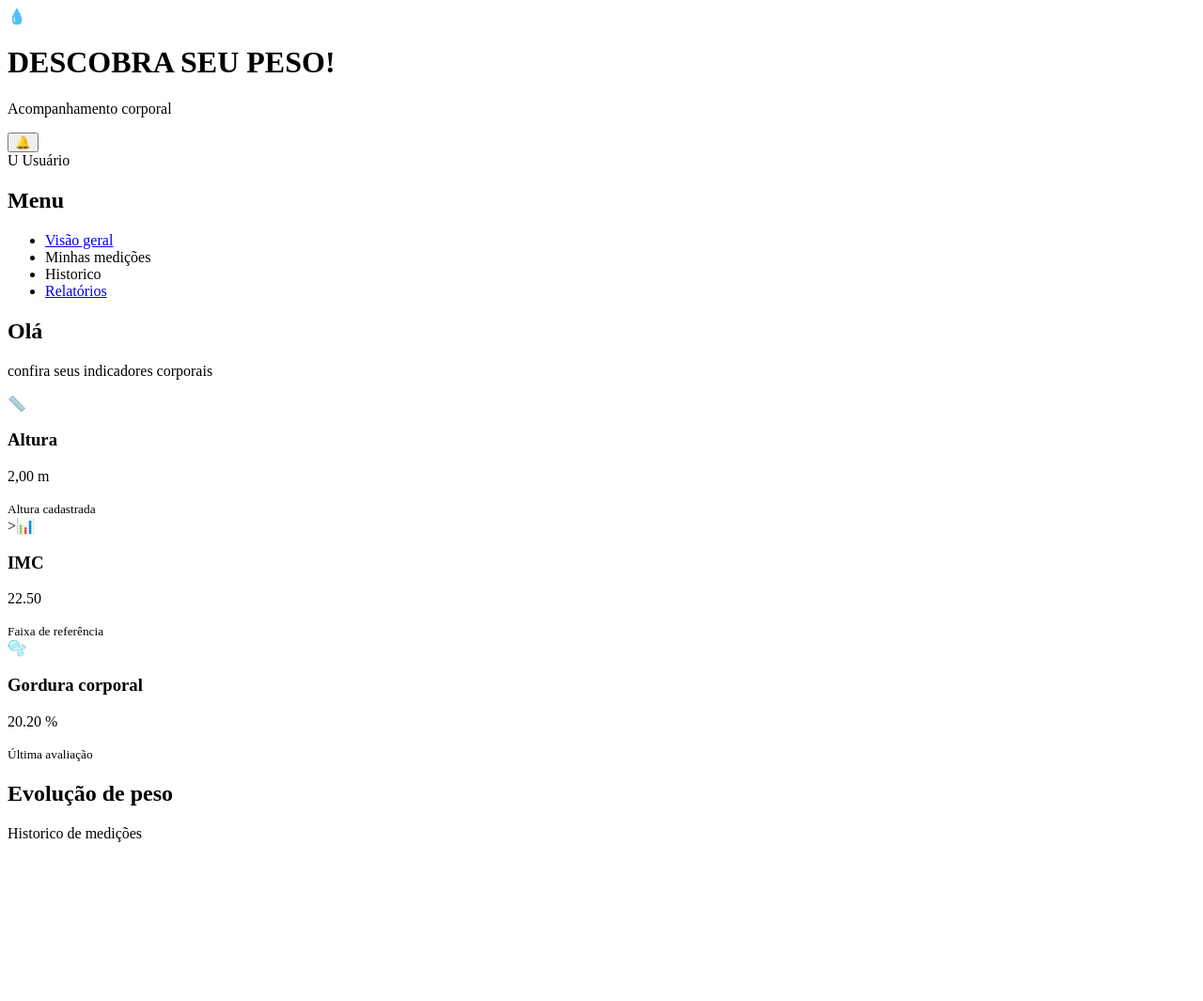
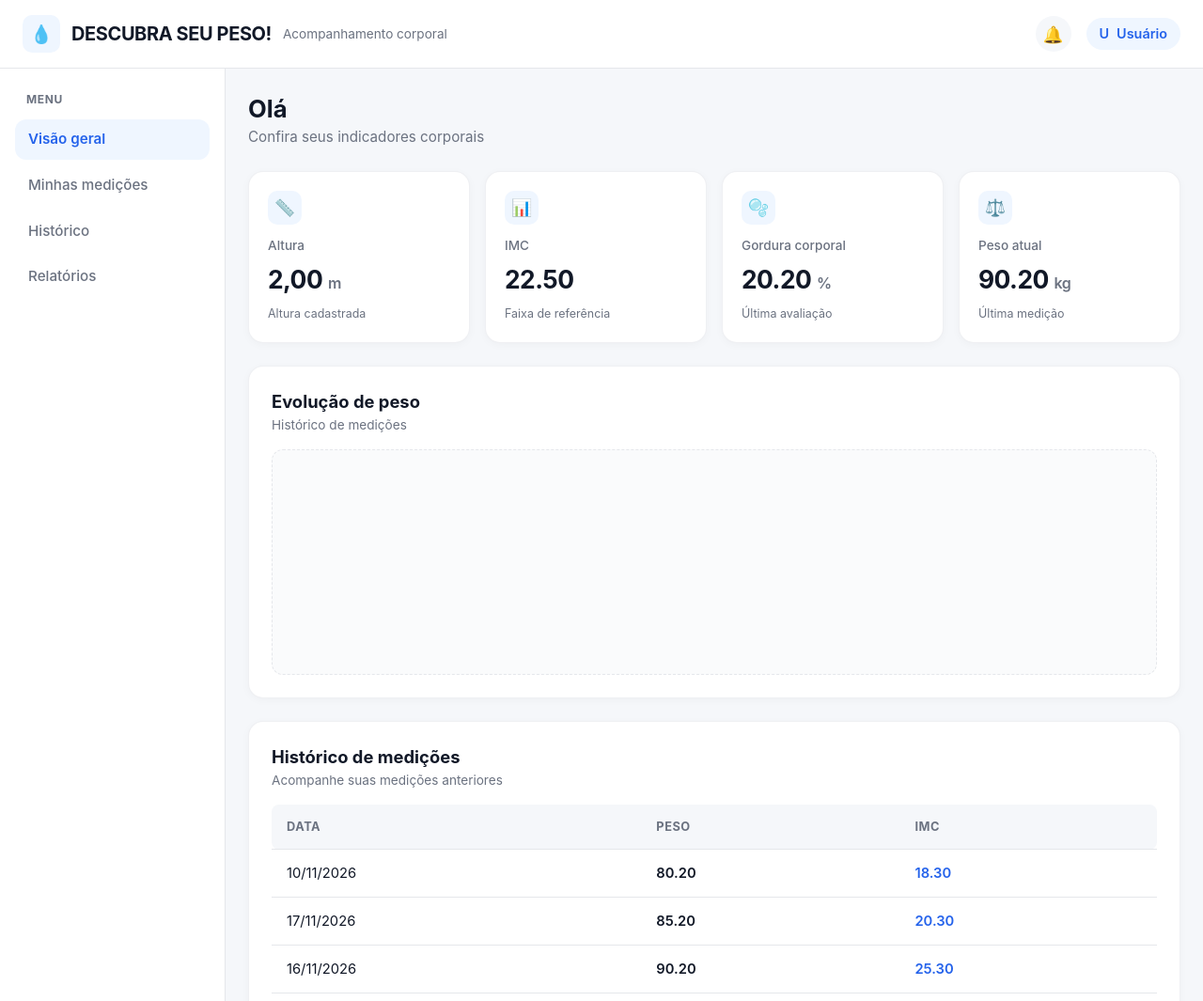
Before and after one commit to LuizHenrique5854/Trabalho-Pesagem, a plain HTML site: page front-end/index.html in a window 1280 px wide. Shown: the top 1065 px of the page at 94% size. Drawn offline with Linux system fonts and the light colour scheme.

Commit message:
Update index.html

```diff
--- a/front-end/index.html
+++ b/front-end/index.html
@@ -3,8 +3,8 @@
 <head>
     <meta charset="UTF-8">
     <meta name="viewport" content="width=device-width, initial-scale=1.0">
-    <title>Trabalho_pesagem</title>
-    <a href="css/style.css"></a>
+    <title>Trabalho Pesagem</title>
+    <link rel="stylesheet" href="css/style.css">
 </head>
 
 <body>
@@ -14,7 +14,7 @@
                 <div class="logo-icon">
                     <span class="#">💧</span>
                 </div>
-                <h1 class="4">DESCOBRA SEU PESO!</h1>
+                <h1 class="4">DESCUBRA SEU PESO!</h1>
                 <span class="#">
                     <p class="#">Acompanhamento corporal</p>
                 </span>
@@ -36,8 +36,8 @@
                 <h2 class="#">Menu</h2>
                 <ul>
                     <li><a href="#">Visão geral</a></li>
-                    <li><a href="#"></a>Minhas medições</li>
-                    <li><a href="#"></a>Historico</li>
+                    <li><a href="#">Minhas medições</a></li>
+                    <li><a href="#">Histórico</a></li>
                     <li><a href="#">Relatórios</a></li>
                 </ul>
             </nav>
@@ -45,7 +45,7 @@
         <main class="#">
             <section class="#">
                 <h2 class="#">Olá</h2>
-                <p class="#">confira seus indicadores corporais</p>
+                <p class="#">Confira seus indicadores corporais</p>
             </section>
             <div class="#">
                 <section class="#">
@@ -57,31 +57,37 @@
                         <small>Altura cadastrada</small>
                     </div>
                     <div class="card">
-                        <div class="card-icon">>📊</div>
+                        <div class="card-icon">📊</div>
                         <h3 class="#">IMC</h3>
-                        <P class="#">22.50</P>
+                        <p class="#">22.50</p>
 
-                        <SMAll>Faixa de referência</SMAll>
+                        <small>Faixa de referência</small>
                     </div>
                     <div class="card">
                         <div class="card-icon">🫧</div>
                         <h3 class="#">Gordura corporal</h3>
-                        <class="#">20.20 <span>%</span></p>
+                        <p class="#">20.20 <span>%</span></p>
 
                         <small>Última avaliação</small>
                     </div>
-                    <div class="card"></div>
+                    <div class="card">
+                        <div class="card-icon">⚖️</div>
+                        <h3>Peso atual</h3>
+                        <p>90.20 <span>kg</span></p>
+
+                        <small>Última medição</small>
+                    </div>
                 </section>
                 <section class="">
                     <h2>Evolução de peso</h2>
-                    <P>Historico de medições</P>
+                    <p>Histórico de medições</p>
 
                     <div class="grafico-container">
                         <canvas></canvas>
                     </div>
                 </section>
                 <section class="Historico">
-                    <h2>Historico de medições</h2>
+                    <h2>Histórico de medições</h2>
                     <p>Acompanhe suas medições anteriores</p>
                     <div class="#">
                         <table class="">
@@ -89,7 +95,7 @@
                                 <tr>
                                     <th>Data</th>
                                     <th>Peso</th>
-                                    <th>Imc</th>
+                                    <th>IMC</th>
                                 </tr>
                             </thead>
                             <tbody class="">
```
